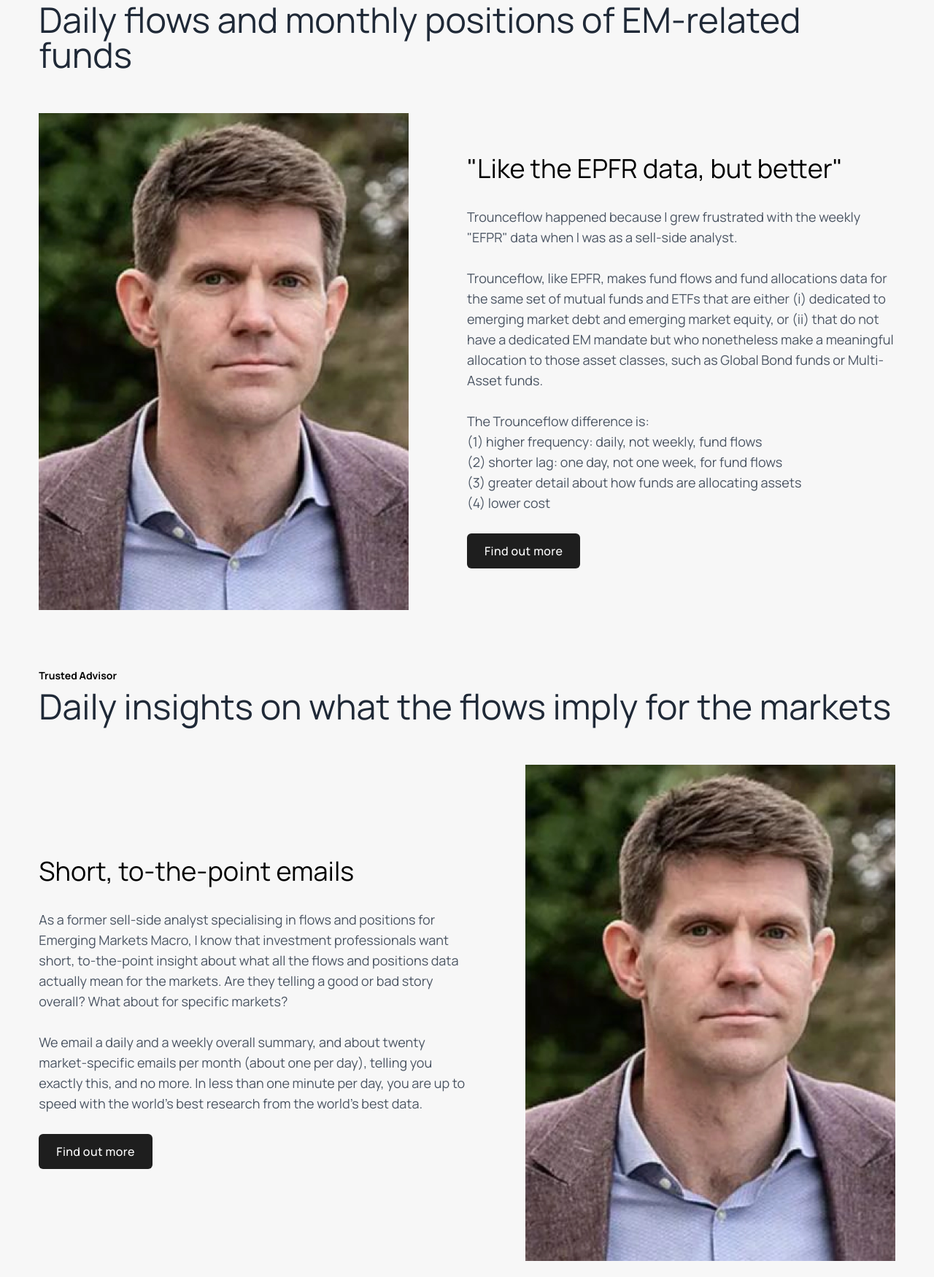
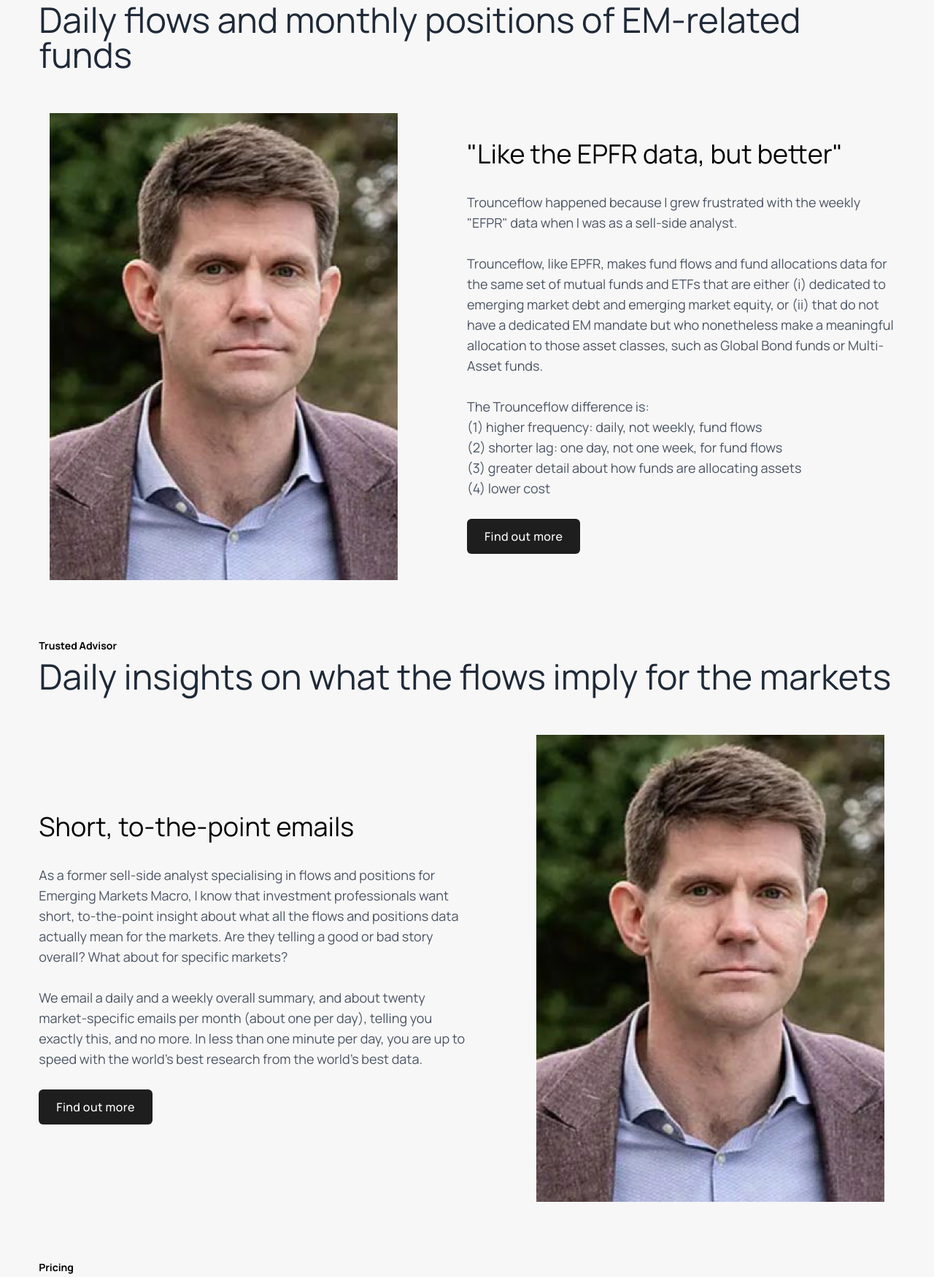
Before and after one commit to Trounceflow/trounceflow-stage-landing-page, a website: page index.html in a window 1280 px wide. Shown: the part 977-2727 px from the top of the page at 73% size. Drawn offline with Linux system fonts and the light colour scheme.

Commit message:
style: reduce 'data' section image to fit on one screen

```diff
--- a/index.html
+++ b/index.html
@@ -150,7 +150,8 @@
                 <div class="mt-10 lg:mt-14">
                     <div class="flex flex-col lg:flex-row lg:items-center">
                         <div class="w-full lg:w-2/4 lg:pr-20">
-                            <img src="assets/mike_photo.webp" alt="picture of Mike Trounce" class="w-full max-w-full">
+                            <img src="assets/mike_photo.webp" alt="picture of Mike Trounce"
+                                class="w-full max-w-full max-h-[80vh] object-contain">
                         </div>
                         <div class="w-full h-full lg:w-2/4 mt-16 lg:mt-0">
                             <h3 class="mb-4 lg:mb-8 text-2xl md:text-4xl">"Like the EPFR data, but better"</h3>
@@ -202,7 +203,8 @@
                 <div class="mt-10 lg:mt-14">
                     <div class="flex flex-col lg:flex-row lg:items-center">
                         <div class="w-full lg:w-2/4 lg:pl-20 lg:order-2">
-                            <img src="assets/mike_photo.webp" alt="picture of Mike Trounce" class="w-full max-w-full">
+                            <img src="assets/mike_photo.webp" alt="picture of Mike Trounce"
+                                class="w-full max-w-full max-h-[80vh] object-contain">
                         </div>
                         <div class="w-full h-full lg:w-2/4 mt-16 lg:mt-0 lg:order-1">
                             <h3 class="mb-4 lg:mb-8 text-2xl md:text-4xl">Short, to-the-point emails</h3>
```
Also changed, not shown: styles/output.css.
